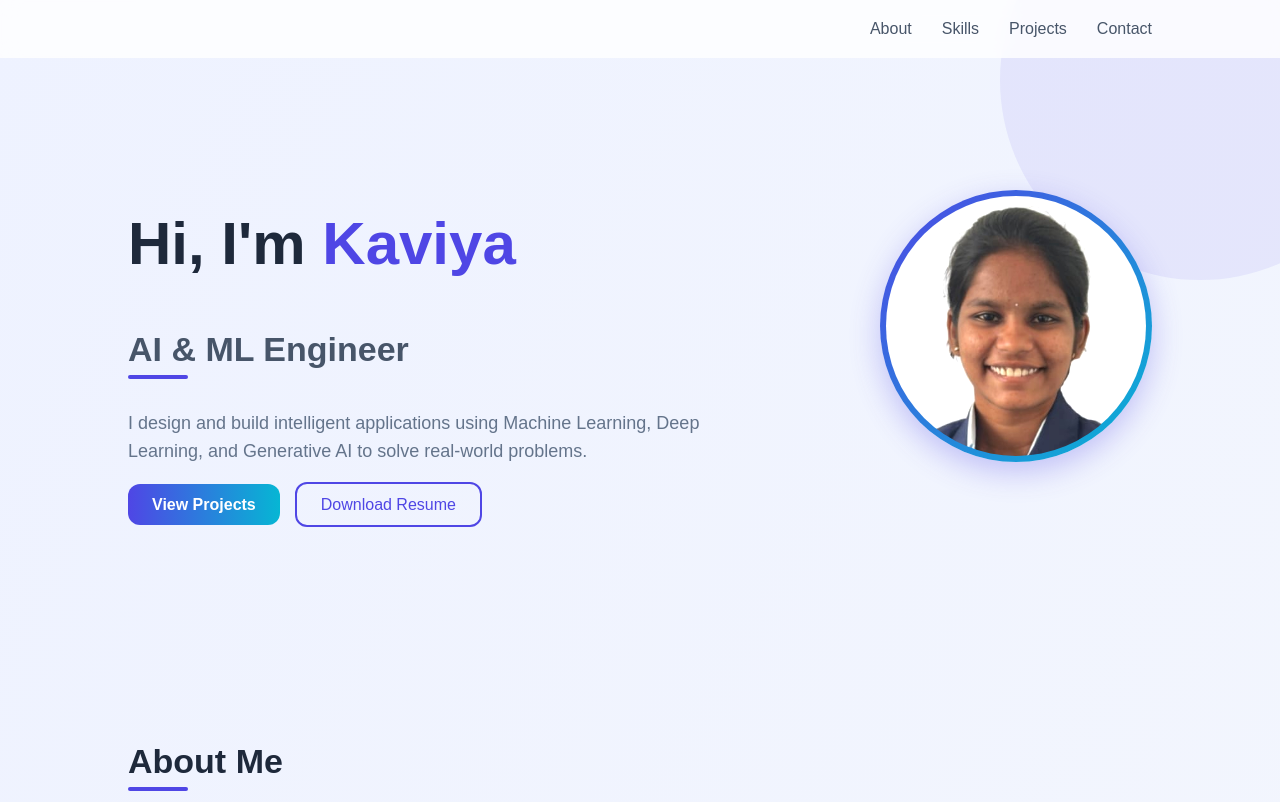
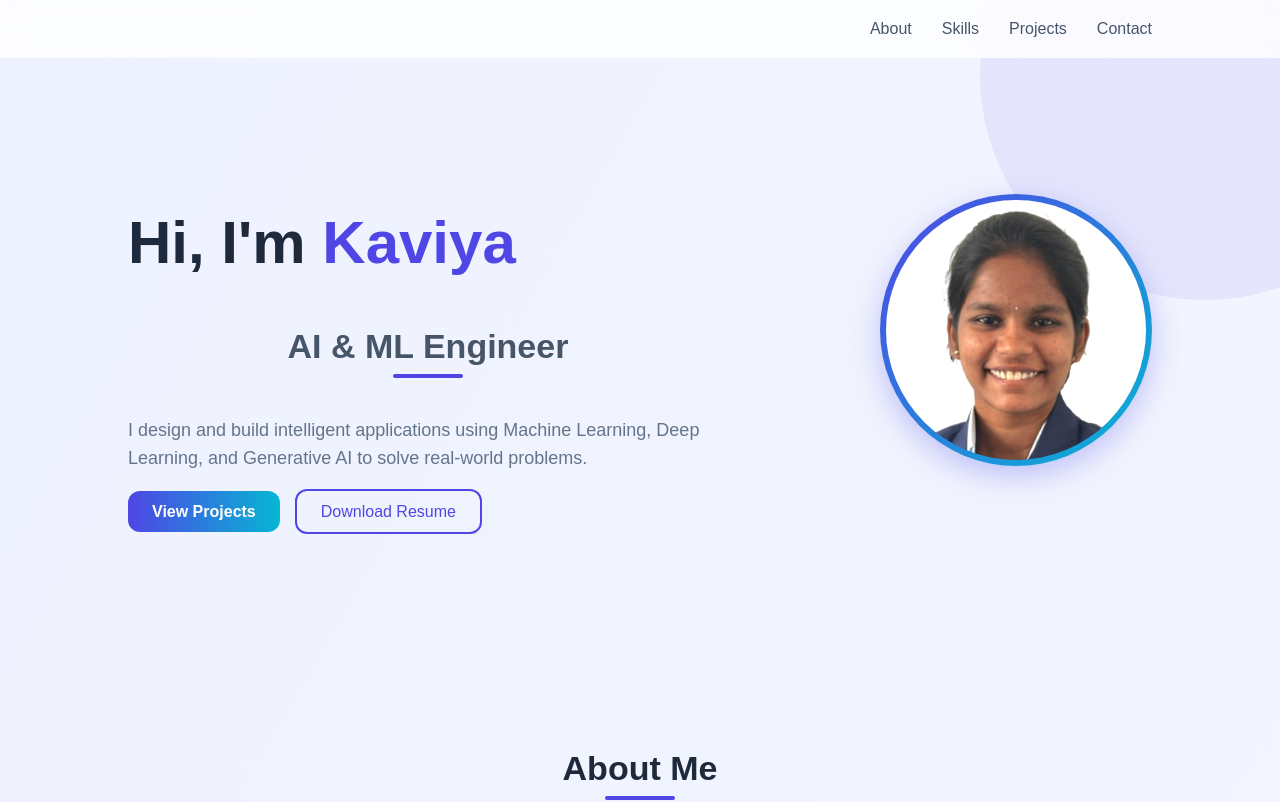
Before and after one commit to Kaviya-Balamurugan/portfolio, a React (Create React App) app: page / in a window 1280 px wide. Shown: the top 802 px of the page. Built offline with nearby package versions, Linux system fonts and the light colour scheme.

Commit message:
updated frontend

```diff
--- a/src/App.css
+++ b/src/App.css
@@ -1,8 +1,8 @@
+/* ================= GLOBAL ================= */
 html {
   scroll-behavior: smooth;
 }
 
-/* BODY (UPGRADED BACKGROUND) */
 body {
   margin: 0;
   font-family: 'Poppins', sans-serif;
@@ -10,27 +10,27 @@ body {
   color: #1e293b;
 }
 
-/* Background shape (premium feel) */
+/* Soft background design */
 body::before {
   content: "";
   position: fixed;
-  width: 400px;
-  height: 400px;
+  width: 450px;
+  height: 450px;
   background: #4f46e5;
   border-radius: 50%;
-  top: -120px;
-  right: -120px;
+  top: -150px;
+  right: -150px;
   opacity: 0.08;
   z-index: -1;
 }
 
-/* NAVBAR */
+/* ================= NAVBAR ================= */
 .navbar-pro {
   display: flex;
   justify-content: flex-end;
   padding: 20px 10%;
   background: rgba(255,255,255,0.8);
-  backdrop-filter: blur(10px);
+  backdrop-filter: blur(12px);
   position: sticky;
   top: 0;
   z-index: 1000;
@@ -41,38 +41,41 @@ body::before {
   color: #475569;
   font-weight: 500;
   text-decoration: none;
+  transition: 0.3s;
 }
 
 .nav-links a:hover {
   color: #4f46e5;
 }
 
-/* SECTIONS */
+/* ================= SECTIONS ================= */
 section {
   padding: 100px 10%;
   max-width: 1200px;
   margin: auto;
 }
 
-/* HEADINGS */
+/* ================= HEADINGS ================= */
 h2 {
   font-size: 34px;
-  margin-bottom: 40px;
+  margin-bottom: 50px;
+  text-align: center;
   position: relative;
 }
 
 h2::after {
   content: "";
-  width: 60px;
+  width: 70px;
   height: 4px;
   background: #4f46e5;
   position: absolute;
-  left: 0;
-  bottom: -10px;
+  left: 50%;
+  transform: translateX(-50%);
+  bottom: -12px;
   border-radius: 10px;
 }
 
-/* HERO */
+/* ================= HERO ================= */
 .hero-pro {
   display: flex;
   align-items: center;
@@ -86,7 +89,6 @@ h2::after {
 
 .hero-left h1 {
   font-size: 60px;
-  line-height: 1.2;
   font-weight: 700;
 }
 
@@ -106,7 +108,7 @@ h2::after {
   line-height: 1.6;
 }
 
-/* BUTTONS */
+/* ================= BUTTONS ================= */
 .hero-buttons {
   margin-top: 30px;
 }
@@ -140,7 +142,7 @@ h2::after {
   color: white;
 }
 
-/* PROFILE IMAGE */
+/* ================= PROFILE IMAGE ================= */
 .circle {
   width: 260px;
   height: 260px;
@@ -161,7 +163,7 @@ h2::after {
   filter: brightness(1.05) contrast(1.1);
 }
 
-/* FLOAT ANIMATION */
+/* Floating animation */
 @keyframes float {
   0% { transform: translateY(0); }
   50% { transform: translateY(-12px); }
@@ -172,9 +174,9 @@ h2::after {
   animation: float 4s ease-in-out infinite;
 }
 
-/* GLASS CARDS (UPGRADED) */
+/* ================= CARDS (GLASS STYLE) ================= */
 .card {
-  background: rgba(255,255,255,0.7);
+  background: rgba(255,255,255,0.75);
   backdrop-filter: blur(10px);
   padding: 30px;
   border-radius: 18px;
@@ -186,7 +188,7 @@ h2::after {
   transform: translateY(-8px);
 }
 
-/* SKILLS */
+/* ================= SKILLS ================= */
 .skills-grid {
   display: grid;
   grid-template-columns: repeat(2, 1fr);
@@ -200,7 +202,7 @@ h2::after {
   border-radius: 20px;
 }
 
-/* PROJECTS */
+/* ================= PROJECTS ================= */
 .project-card {
   background: white;
   padding: 30px;
@@ -215,7 +217,10 @@ h2::after {
   box-shadow: 0 20px 40px rgba(0,0,0,0.12);
 }
 
-/* PROJECT BUTTONS */
+.project-links {
+  margin-top: 15px;
+}
+
 .project-links a {
   display: inline-block;
   margin-right: 10px;
@@ -230,12 +235,35 @@ h2::after {
   background: #3730a3;
 }
 
-/* CONTACT */
-.contact {
+/* ================= CONTACT ================= */
+.contact-card {
+  max-width: 500px;
+  margin: 40px auto;
+  padding: 30px;
+
+  background: rgba(255,255,255,0.85);
+  backdrop-filter: blur(10px);
+
+  border-radius: 16px;
+  box-shadow: 0 10px 30px rgba(0,0,0,0.08);
+
   text-align: center;
 }
 
-/* MOBILE */
+.contact-card p {
+  margin: 15px 0;
+}
+
+.contact-card a {
+  color: #4f46e5;
+  text-decoration: none;
+}
+
+.contact-card a:hover {
+  text-decoration: underline;
+}
+
+/* ================= MOBILE ================= */
 @media (max-width: 768px) {
 
   .hero-pro {
--- a/src/components/Contact.js
+++ b/src/components/Contact.js
@@ -1,11 +1,27 @@
 function Contact() {
   return (
-    <section id="contact" className="contact">
+    <section id="contact">
       <h2>Contact</h2>
 
-      <p>Email: kaviyabalamurugan03@gmail.com</p>
-      <p>GitHub: https://github.com/Kaviya-Balamurugan</p>
-      <p>LinkedIn: https://www.linkedin.com/in/kaviyabalamurugan</p>
+      <div className="contact-card">
+
+        <p><b>Email:</b> kaviya.balamurugan03@gmail.com</p>
+
+        <p>
+          <b>GitHub:</b>{" "}
+          <a href="https://github.com/Kaviya-Balamurugan" target="_blank">
+            github.com/Kaviya-Balamurugan
+          </a>
+        </p>
+
+        <p>
+          <b>LinkedIn:</b>{" "}
+          <a href="https://linkedin.com/in/kaviyabalamurugan" target="_blank">
+            linkedin.com/in/kaviyabalamurugan
+          </a>
+        </p>
+
+      </div>
     </section>
   );
 }
```
